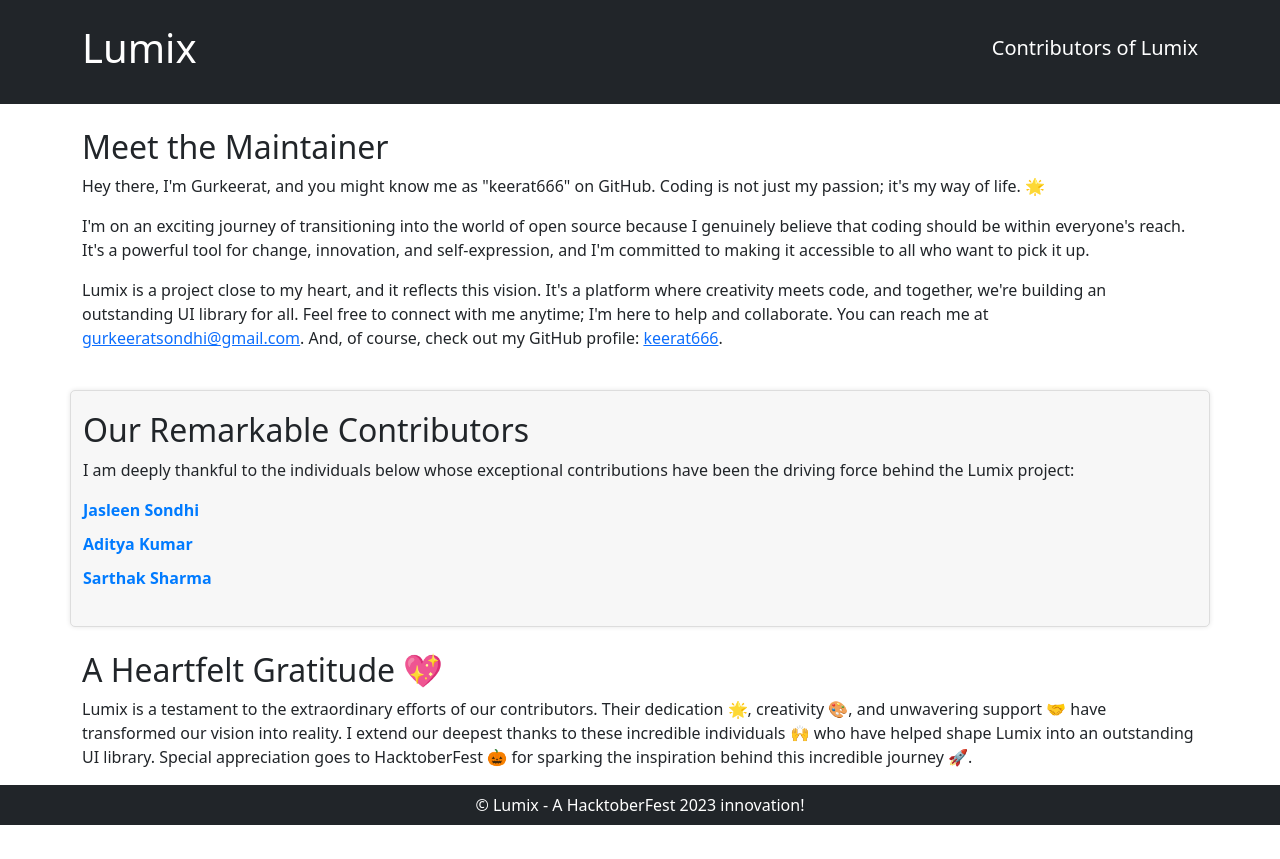
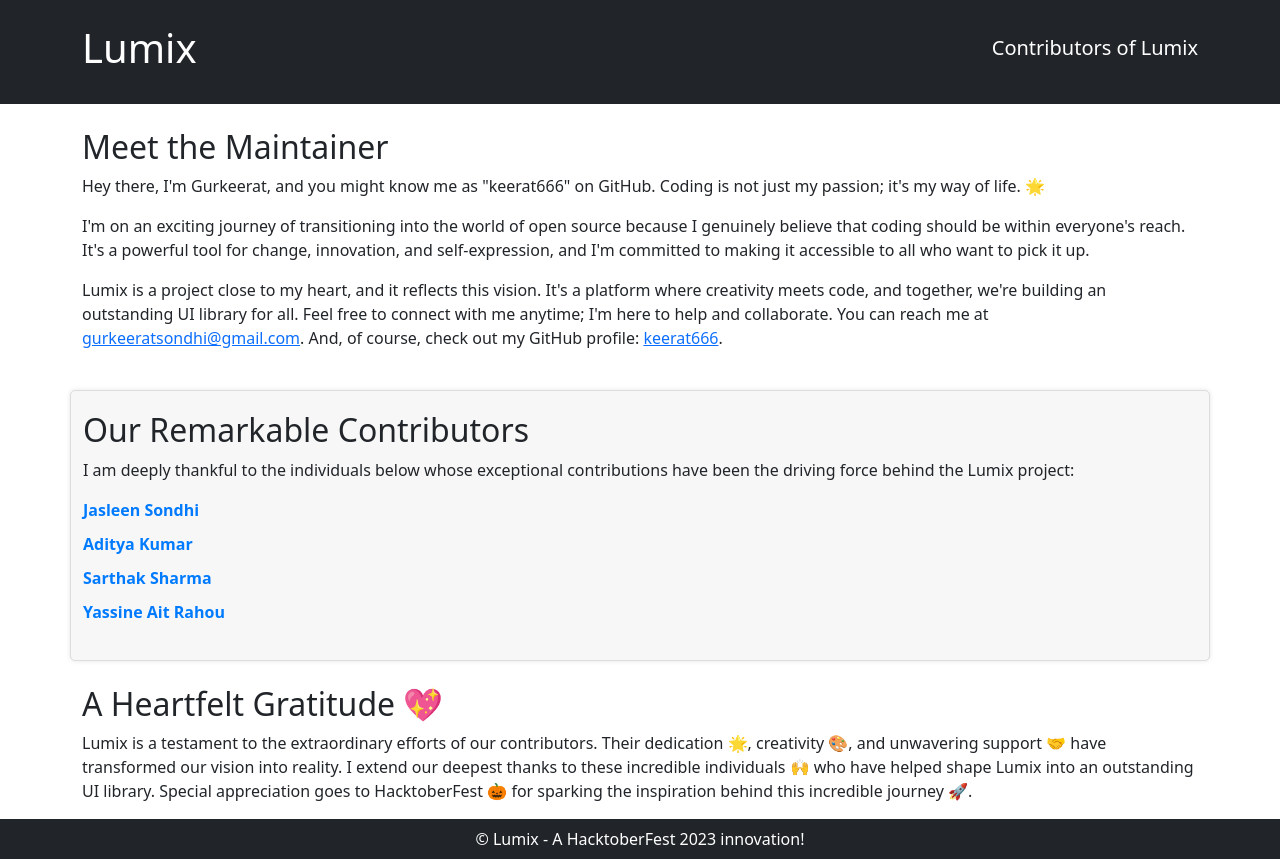
Before and after one commit to Keerat666/Lumix, a React (Create React App) app in the folder ui/lumix/: page /contributors in a window 1280 px wide. Before the commit the page ends 825 px from the top, so only its background shows below. Built offline with nearby package versions, Linux system fonts and the light colour scheme.

Commit message:
added the changes done by Yassine

```diff
--- a/ui/lumix/src/pages/contributors/index.js
+++ b/ui/lumix/src/pages/contributors/index.js
@@ -8,6 +8,8 @@ const Contributors = () => {
     { name: "Jasleen Sondhi", github: "https://github.com/jasleen101010" },
     { name: "Aditya Kumar", github: "https://github.com/adityaK87" },
     { name: "Sarthak Sharma", github: "https://github.com/SuperALKALINEdroiD" },
+    { name: "Yassine Ait Rahou", github: "https://github.com/Yassin-Aru" },
+
 
     // Add your name if you are raising your PR
   ];
```
Also changed, not shown: 7 other files (tests, documents, lock files or other folders).
